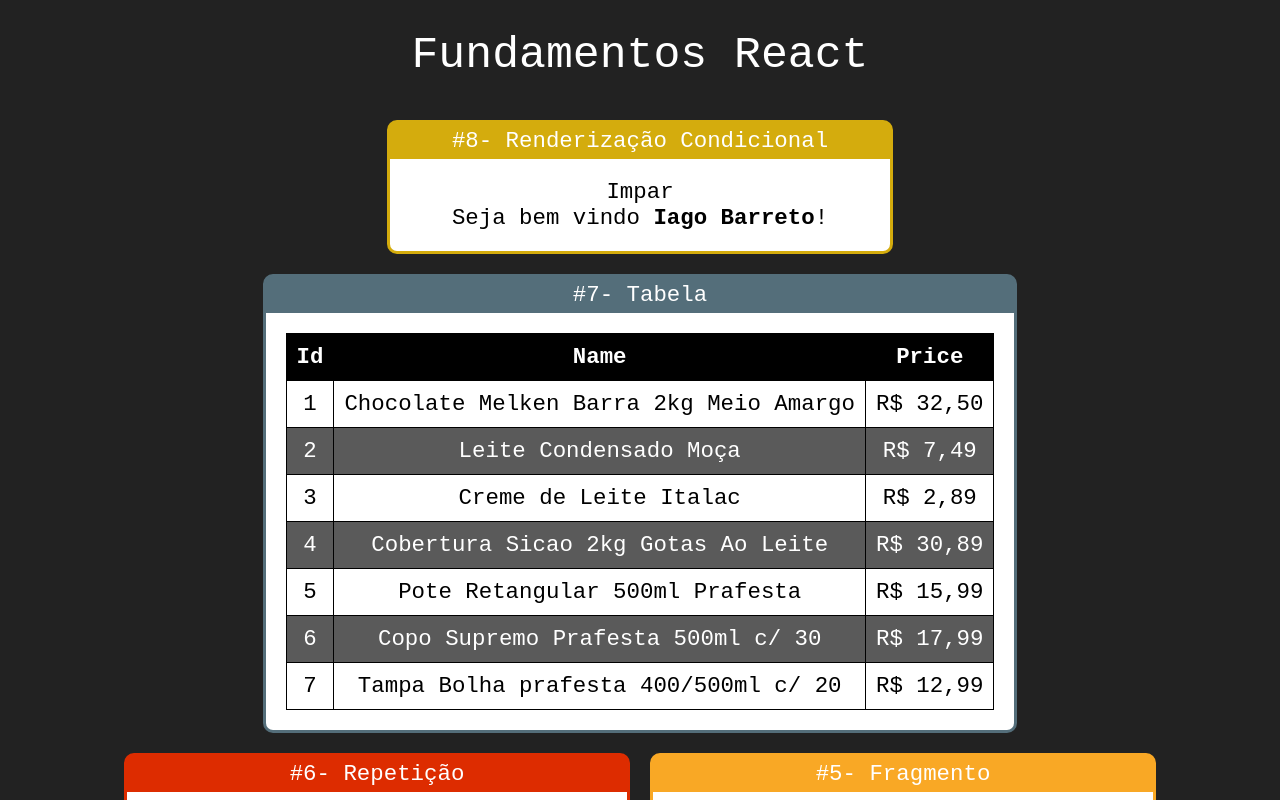
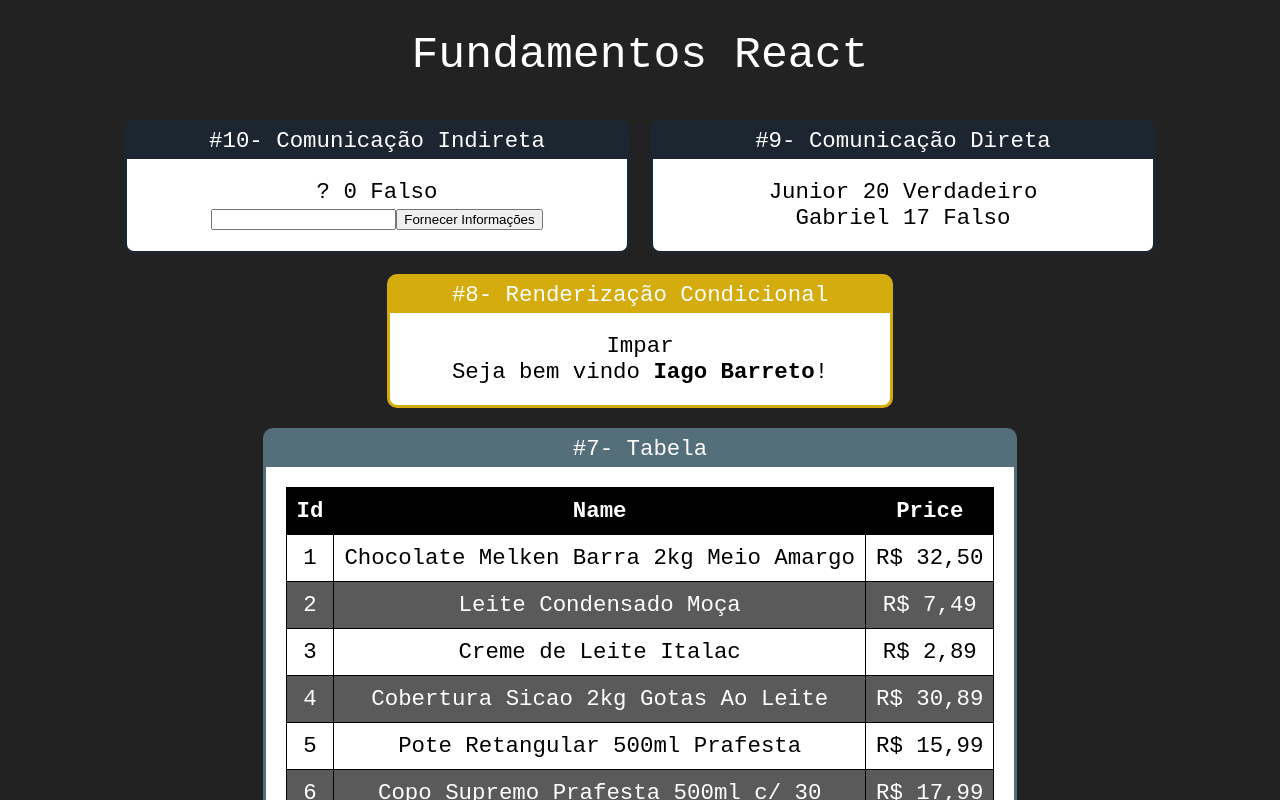
Before and after one commit to Guilherme-Castello-Clear/fundamentals-react, a React (Create React App) app: page / in a window 1280 px wide. Shown: the top 800 px of the page. Built offline with nearby package versions, Linux system fonts and the light colour scheme; the HTML template or start-up script is replaced by a standard one.

Commit message:
Feat: Added direct and indirect communication

```diff
--- a/src/App.jsx
+++ b/src/App.jsx
@@ -12,7 +12,8 @@ import TabelaProdutos from './components/repeticao/TabelaProdutos'
 import ParOuImpar from './components/condicional/ParOuImpar'
 import If from './components/condicional/If'
 import UsuarioInfo from './components/condicional/UsuarioInfo'
-
+import DiretaPai from './components/comunicacao/DiretaPai'
+import IndiretaPai from './components/comunicacao/IndiretaPai.jsx'
 import './App.css'
 
 export default _ =>
@@ -20,6 +21,14 @@ export default _ =>
         <h1>Fundamentos React</h1>
         <div className='Cards'>
 
+
+            <Card title='#10- Comunicação Indireta' color='#1B2631'>
+                <IndiretaPai></IndiretaPai>
+            </Card>
+
+            <Card title='#9- Comunicação Direta' color='#1B2631'>
+                <DiretaPai></DiretaPai>
+            </Card>
 
             <Card title='#8- Renderização Condicional' color='#D4AC0D'>
                 <ParOuImpar numero={<RandomNum min={3} max={10}/>}></ParOuImpar>
--- /dev/null
+++ b/src/components/comunicacao/DiretaFilho.jsx
@@ -0,0 +1,11 @@
+import React from 'react'
+
+export default props => {
+    return (
+        <div>
+            <span>{props.name} </span>
+            <span>{props.idade} </span>
+            <span>{props.nerd ? 'Verdadeiro' : 'Falso'}</span>
+        </div>
+    )
+}
--- /dev/null
+++ b/src/components/comunicacao/DiretaPai.jsx
@@ -0,0 +1,12 @@
+import React from 'react'
+import DiretaFilho from './DiretaFilho'
+
+export default props => {
+    return (
+        <div>
+            <DiretaFilho name='Junior' idade={20} nerd={true}></DiretaFilho>
+            <DiretaFilho name='Gabriel' idade={17} nerd={false}></DiretaFilho>
+
+        </div>
+    )
+}
--- /dev/null
+++ b/src/components/comunicacao/IndiretaFilho.jsx
@@ -0,0 +1,13 @@
+import React from 'react'
+
+export default props => {
+    const genIdd = () => parseInt(Math.random() * (20)) + 50;
+    const genNerd = () => Math.random() > 0.5;
+
+    return (
+        <div>
+            <input type="text" id='name'/>
+            <button onClick={e => {props.clicked(document.getElementById('name').value, genIdd(), genNerd())}}>Fornecer Informações</button>
+        </div>
+    )
+}
--- /dev/null
+++ b/src/components/comunicacao/IndiretaPai.jsx
@@ -0,0 +1,26 @@
+import React, { useState } from 'react'
+import IndiretaFilho from './IndiretaFilho'
+
+
+export default props => {
+    const [a, b] = [1, 2]
+    const [name, setName] = useState('?')
+    const [idd, setIdd] = useState(0)
+    const [nerd, setNerd] = useState(false)
+
+
+    function fornecerInfo(nameParam, iddParam, nerdParam){
+        setName(nameParam)
+        setIdd(iddParam)
+        setNerd(nerdParam)
+    }
+    return (
+        <div>
+            <span>{name}</span>
+            <span> {idd} </span>
+            <span>{nerd ? 'Verdadeiro' : 'Falso'}</span>
+
+            <IndiretaFilho clicked={fornecerInfo}></IndiretaFilho>
+        </div>
+    )
+}
```
